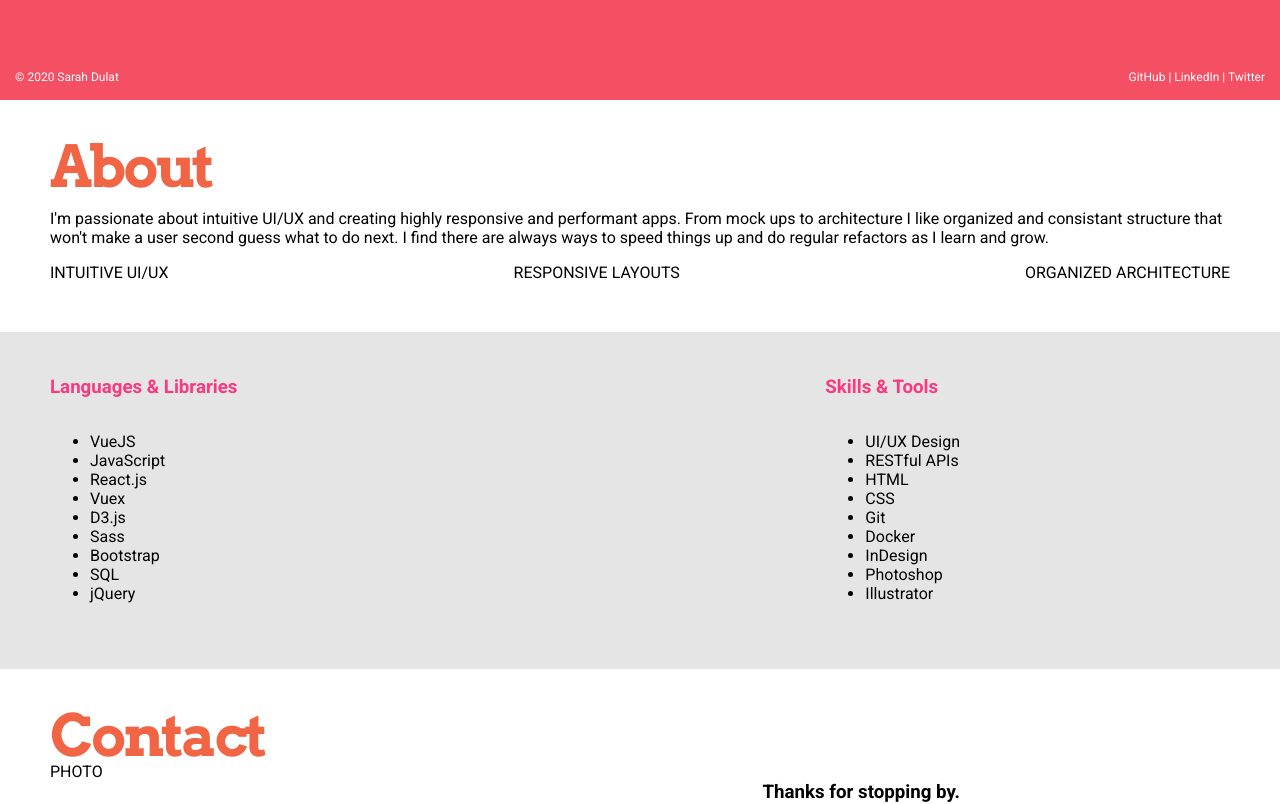
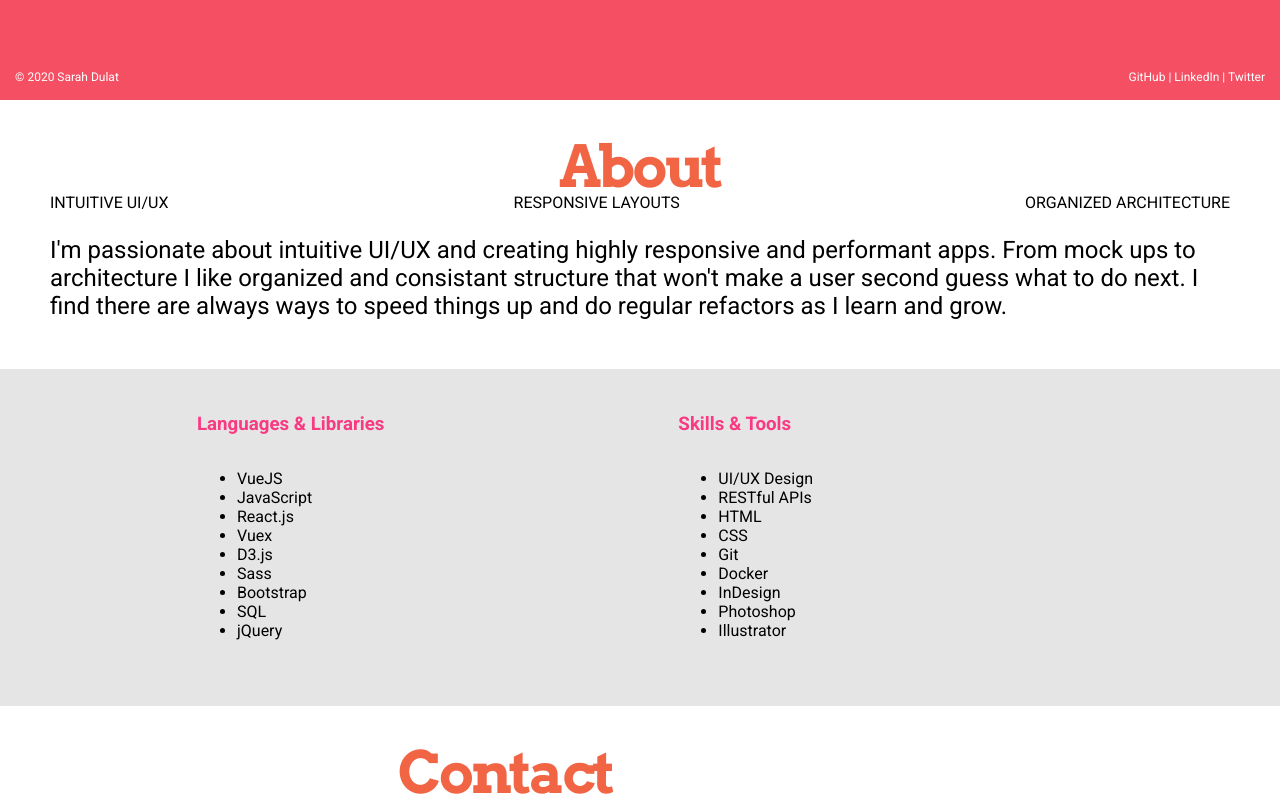
Before and after one commit to sarahdulat/sarah-dulat, a Vue app: page / in a window 1280 px wide. Shown: the part 700-1504 px from the top of the page. Built offline with nearby package versions, Linux system fonts and the light colour scheme.

Commit message:
adding about

```diff
--- a/public/css/styles.css
+++ b/public/css/styles.css
@@ -25,11 +25,11 @@ body {
   padding: 25px 30% 100% 50px;
 }
 
-#work {
+#about, #work {
   max-height: 300px;
 }
-#work .container {
-  padding: 0 50px 50px 50px;
+#about .container, #work .container {
+  padding: 0 50px 25px 50px;
 }
 
 #skills {
@@ -43,6 +43,11 @@ body {
 .row {
   display: flex;
   flex-flow: row wrap;
+  justify-content: space-around;
+  align-items: center;
+}
+
+#about .row, #footer .row {
   justify-content: space-between;
 }
 
@@ -154,14 +159,19 @@ h3 a:hover {
   color: rgba(255, 255, 255, 0.7);
 }
 
-#work h1, #contact h1 {
+#about p {
+  font-size: 24px;
+}
+
+#about h1, #work h1, #contact h1 {
   font-size: 58px;
   letter-spacing: -3px;
   margin-bottom: 0;
   color: #F16544;
+  text-align: center;
 }
 
-#work, #skills, #contact {
+#about, #skills, #work, #contact {
   color: #000000;
 }
 
--- a/src/App.vue
+++ b/src/App.vue
@@ -1,7 +1,7 @@
 <template>
   <div id="app">
     <Hero />
-    <Work />
+    <About />
     <Skills />
     <Contact />
     <Footer />
@@ -10,7 +10,7 @@
 
 <script>
 import Hero from './components/Hero.vue'
-import Work from './components/Work.vue'
+import About from './components/About.vue'
 import Skills from './components/Skills.vue'
 import Contact from './components/Contact.vue'
 import Footer from './components/Footer.vue'
@@ -19,7 +19,7 @@ export default {
   name: 'App',
   components: {
     Hero,
-    Work,
+    About,
     Skills,
     Contact,
     Footer
--- /dev/null
+++ b/src/components/About.vue
@@ -0,0 +1,29 @@
+<template>
+    <div id="about">
+        <div class="container">
+            <h1>About</h1>
+            <div class="row">
+                <div class="column">
+                    INTUITIVE UI/UX
+                </div>
+                <div class="column">
+                    RESPONSIVE LAYOUTS
+                </div>
+                <div class="column">
+                   ORGANIZED ARCHITECTURE
+                </div>
+            </div>
+            <div class="row">
+                <p>
+                    I'm passionate about intuitive UI/UX and creating highly responsive and performant apps. From mock ups to architecture I like organized and consistant structure that won't make a user second guess what to do next. I find there are always ways to speed things up and do regular refactors as I learn and grow.
+                </p>
+            </div>
+        </div>
+    </div>
+</template>
+
+<script>
+export default {
+  name: 'Work'
+}
+</script>
--- a/src/components/Work.vue
+++ b/src/components/Work.vue
@@ -1,7 +1,7 @@
 <template>
   <div id="work">
     <div class="container">
-		<h1>About</h1>
+		<h1>Work</h1>
 		<div class="row">
 			<p>
 				I'm passionate about intuitive UI/UX and creating highly responsive and performant apps. From mock ups to architecture I like organized and consistant structure that won't make a user second guess what to do next. I find there are always ways to speed things up and do regular refactors as I learn and grow.
@@ -9,7 +9,7 @@
 		</div>
 		<div class="row">
             <div class="column">
-                INTUITIVE UI/UX
+                Projects
             </div>
             <div class="column">
                 RESPONSIVE LAYOUTS
--- a/src/sass/partials/_body.scss
+++ b/src/sass/partials/_body.scss
@@ -20,10 +20,10 @@ body {
 		padding: 25px 30% 100% 50px;
 	}
 }
-#work {
+#about, #work {
 	max-height: 300px;
 	.container {
-		padding: 0 50px 50px 50px;
+		padding: 0 50px 25px 50px;
 	}
 }
 #skills {
@@ -37,7 +37,13 @@ body {
 .row {
 	display: flex;
 	flex-flow: row wrap;
-	justify-content: space-between;
+	justify-content: space-around;
+	align-items: center;
+}
+#about, #footer {
+	.row {
+		justify-content: space-between;
+	}
 }
 .column {
 	display: flex;
--- a/src/sass/partials/_text.scss
+++ b/src/sass/partials/_text.scss
@@ -39,15 +39,21 @@ h3 {
 		color: rgba(255,255,255,0.7);
 	}
 }
-#work, #contact {
+#about {
+	p {
+		font-size: 24px;
+	}
+}
+#about, #work, #contact {
 	h1 {
 		font-size: 58px;
 		letter-spacing: -3px;
 		margin-bottom: 0;
 		color: #F16544;
+		text-align: center;
 	}
 }
-#work, #skills, #contact {
+#about, #skills, #work, #contact {
 	color: #000000;
 }
 #skills {
```
